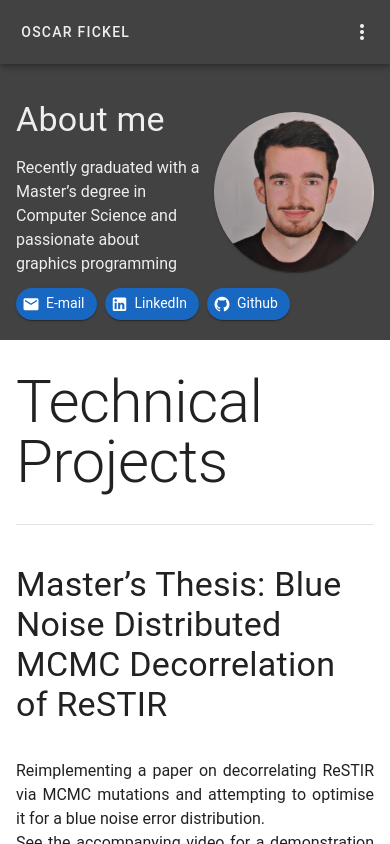
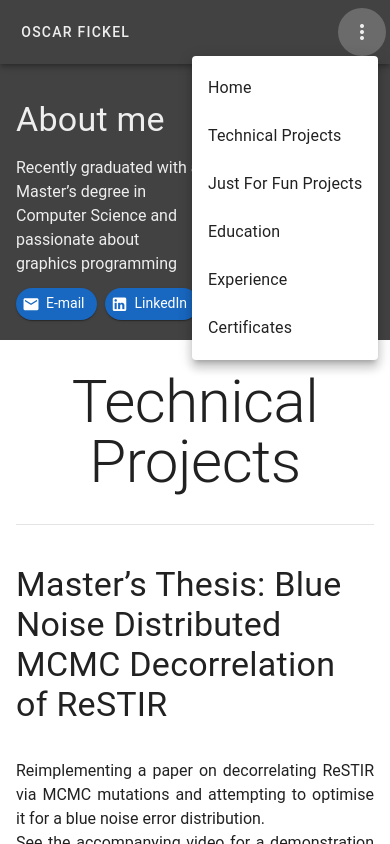
Before and after one commit to orjfickel/PortfolioWebsite, a Vue app: page / in a window 390 px wide. Both pictures are taken after a click on the button 362 px from the left and 32 px from the top of the page. Shown: the top 844 px of the page. Built offline with nearby package versions, Linux system fonts and the light colour scheme.

Commit message:
Disabled navigation menu opening on hover
This caused the menu to not close when navigating on mobile
Also some minor layout tweaks

```diff
--- a/src/components/FunProjects.vue
+++ b/src/components/FunProjects.vue
@@ -1,7 +1,7 @@
 <template>
 
 <v-container class="">
-  <h1 class="text-h2 d-flex justify-center">Just For Fun Projects</h1>
+  <h1 class="text-h2 d-flex text-center justify-center">Just For Fun Projects</h1>
 
   <v-divider class="mt-8 mb-10 "></v-divider>
 
--- a/src/components/Grade.vue
+++ b/src/components/Grade.vue
@@ -12,7 +12,7 @@
         :width="10"
         :model-value="grade * 10"
         color="teal"
-        class="mt-2 mb-2 mx-5"
+        class="mt-4 mb-2 mx-5"
       >
         {{ grade }}
       </v-progress-circular>
--- a/src/components/TechnicalProjects.vue
+++ b/src/components/TechnicalProjects.vue
@@ -1,7 +1,7 @@
 <template>
 
 <v-container class="">
-  <h1 class="text-h2 d-flex justify-center">Technical Projects</h1>
+  <h1 class="text-h2 d-flex text-center justify-center">Technical Projects</h1>
 
   <v-divider class="mt-8 mb-10 "></v-divider>
 
--- a/src/layouts/default/AppBar.vue
+++ b/src/layouts/default/AppBar.vue
@@ -18,13 +18,13 @@
       <v-btn  @click="$router.push('/#certificates')">Certificates</v-btn>
     </div>
 
-      <v-menu class="dropdown" open-on-hover >
+      <v-menu class="dropdown" ref="menuRef">
         <template v-slot:activator="{ props }">
           <v-btn  class="dropdown" icon="mdi-dots-vertical" v-bind="props"></v-btn>
         </template>
 
         <v-list>
-          <v-list-item @click="$router.push('/')">
+          <v-list-item @click="$router.push('/'); $refs.menuRef.isActive = false">
             <v-list-item-title> Home </v-list-item-title>
           </v-list-item>
           <v-list-item @click="$router.push('/#technicalprojects')">
```
